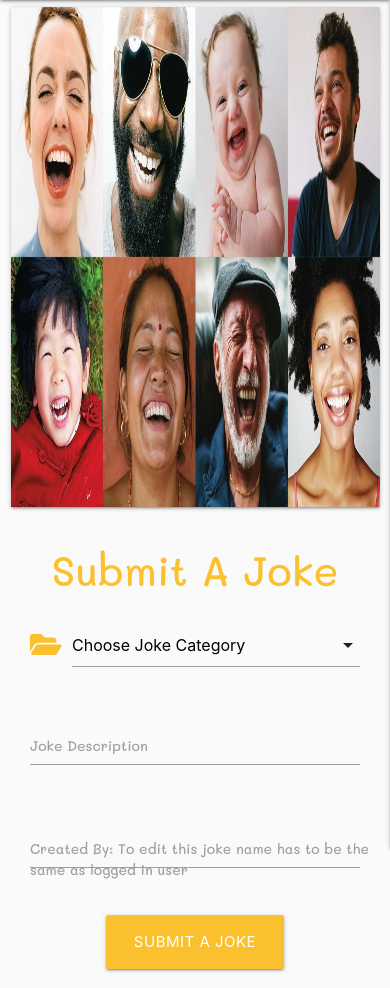
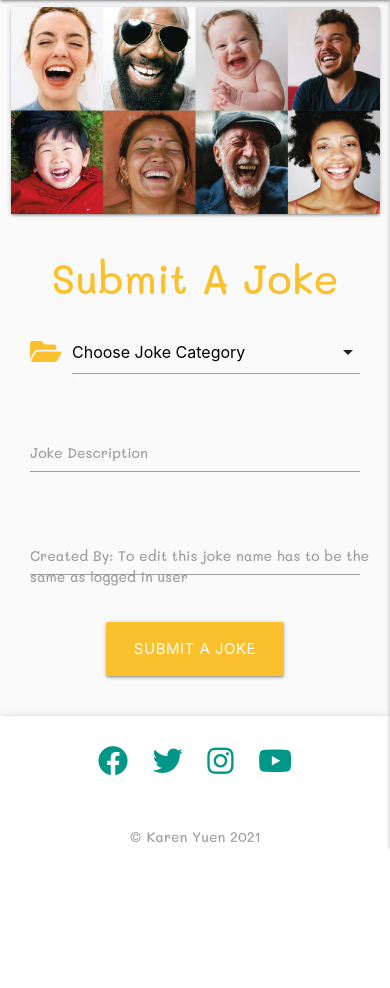
Before and after one commit to karzuin/jokes_library_MS3, a Flask app: page /add_joke in a window 390 px wide; the page is wider, and only the part inside the window is pictured. Shown: the part 56-1044 px from the top of that part. After the commit the page ends 906 px from the top of that part, so only its background shows below. Run offline with Flask 2, Linux system fonts and the light colour scheme; data that the repository does not hold is empty; some libraries are stand-ins or nearby versions.

Commit message:
Added Materialize CSS to make hero image responsive and removing css style

```diff
--- a/static/css/style.css
+++ b/static/css/style.css
@@ -13,10 +13,6 @@ nav ul a{
     margin: auto;
     color: #009688;
     background-color: none;
-}
-
-.card-image img {
-    height: 500px;
 }
 
 .card-header {
--- a/templates/base.html
+++ b/templates/base.html
@@ -55,7 +55,7 @@
                 <div class="col s12">
                     <div class="card">
                         <div class="card-image">
-                            <img src="/static/images/laughter01.jpg">
+                            <img class="responsive-img" src="/static/images/laughter01.jpg">
                         </div>
                     </div>
                 </div>
```
